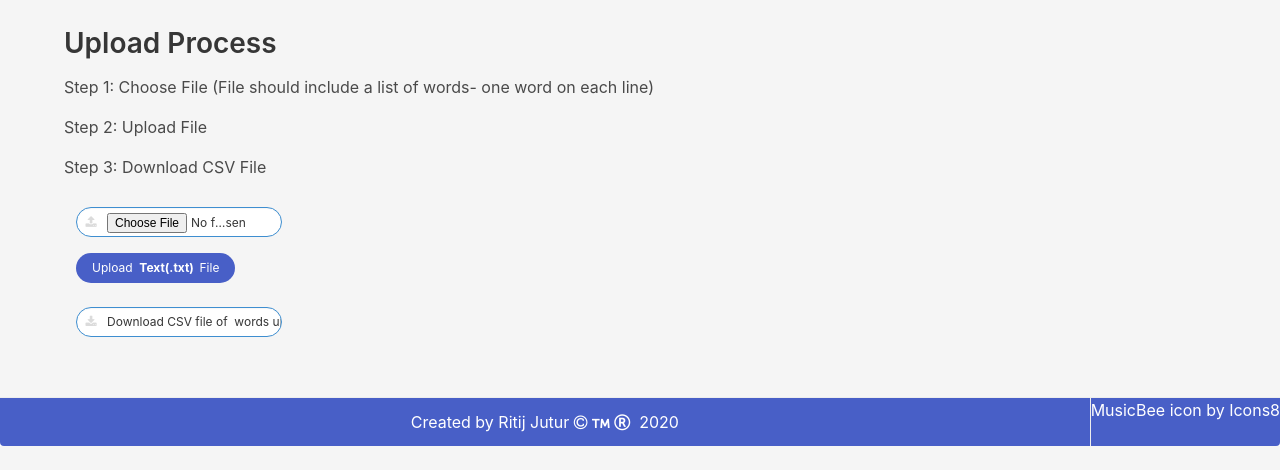
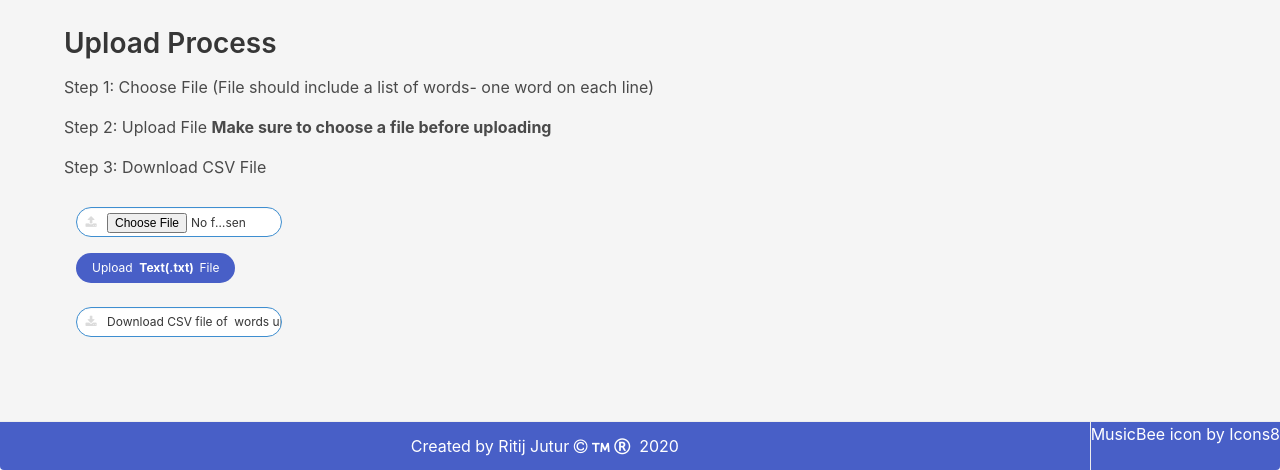
Before and after one commit to masterspin/BeeHelper, a Django app: page / in a window 1280 px wide. Shown: the part 377-847 px from the top of the page. Before the commit the page ends 823 px from the top, so only its background shows below. Run offline with Django 3.2, Linux system fonts and the light colour scheme; data comes from the database, SQL or seed files in the repository; both versions use the stored data as it was after the commit.

Commit message:
Added Warning if file is not uploaded and removed error

```diff
--- a/word_checker/word/templates/word/word.html
+++ b/word_checker/word/templates/word/word.html
@@ -48,19 +48,19 @@
                     <div class="content">
                         <h2>Upload Process</h2>
                         <p>Step 1: Choose File (File should include a list of words- one word on each line)</p>
-                        <p>Step 2: Upload File</p>
+                        <p>Step 2: Upload File <b>Make sure to choose a file before uploading</b></p>
                         <p>Step 3: Download CSV File</p>
                         <form method = "post" enctype="multipart/form-data">
                             {% csrf_token %}
                             <div class="column is-one-fifth">
                             <p class="control has-icons-left has-icons-right">
-                                <input class="input is-info is-small is-link is-rounded" type="file" name = "document">
+                                <input class="input is-info is-small is-link is-rounded" type="file" name = "document" id="chooseFile">
                                 <span class="icon is-small is-left">
                                     <i class="fa fa-upload" aria-hidden="true"></i>
                                 </span>
                             </p>
                             <p>
-                                <button class="button is-small is-link is-rounded" type = "submit">Upload &nbsp;<b> Text(.txt) &nbsp;</b> File</button>
+                                <button  class="button is-small is-link is-rounded" type = "submit">Upload &nbsp;<b> Text(.txt) &nbsp;</b> File</button>
                             </p>
                             </div>
                         </form>
@@ -95,6 +95,7 @@
                         </article>
                     </div>
                     {% endfor %}
+                    <center><h1 class = "title is-4 has-text-warning has-background-danger"><b>{{ error }}</b></h1></center>
                 </div>
             </div>
         </div>
--- a/word_checker/word/views.py
+++ b/word_checker/word/views.py
@@ -4,7 +4,6 @@ from .models import Word,Usage
 from .forms import WordForm
 from django.core.files.storage import FileSystemStorage
 import glob, os, os.path
-import xlsxwriter
 import csv
 from django.http import HttpResponse
 from datetime import datetime,timedelta
@@ -30,7 +29,12 @@ def index(request):
 		# for j in words:
 		# 	if(datetime.now()-j.date.replace(tzinfo=None)>timedelta(minutes=1).total_seconds()):
 		# 		Word.objects.filter(name=j.name).delete()
-		uploaded_file = request.FILES['document']
+		uploaded_file = request.FILES.get('document')
+		if uploaded_file == None:
+			error = "Please choose a file before uploading"
+			word_data = []
+			context = {'word_data':word_data, 'error':error}
+			return render(request,'word/word.html', context)
 		fs = FileSystemStorage()
 		fs.save(uploaded_file.name, uploaded_file)
 		file = open('\\Users\\ritij\\Words\\word_checker\\media\\'+uploaded_file.name)
@@ -244,7 +248,8 @@ def index(request):
 	for word in words:
 		if word.name in arr:
 			word_data.append(word)
-	context = {'word_data':word_data}
+	error = ""
+	context = {'word_data':word_data, 'error':error}
 	return render(request,'word/word.html', context)
 
 
```
Also changed, not shown: word_checker/db.sqlite3.
